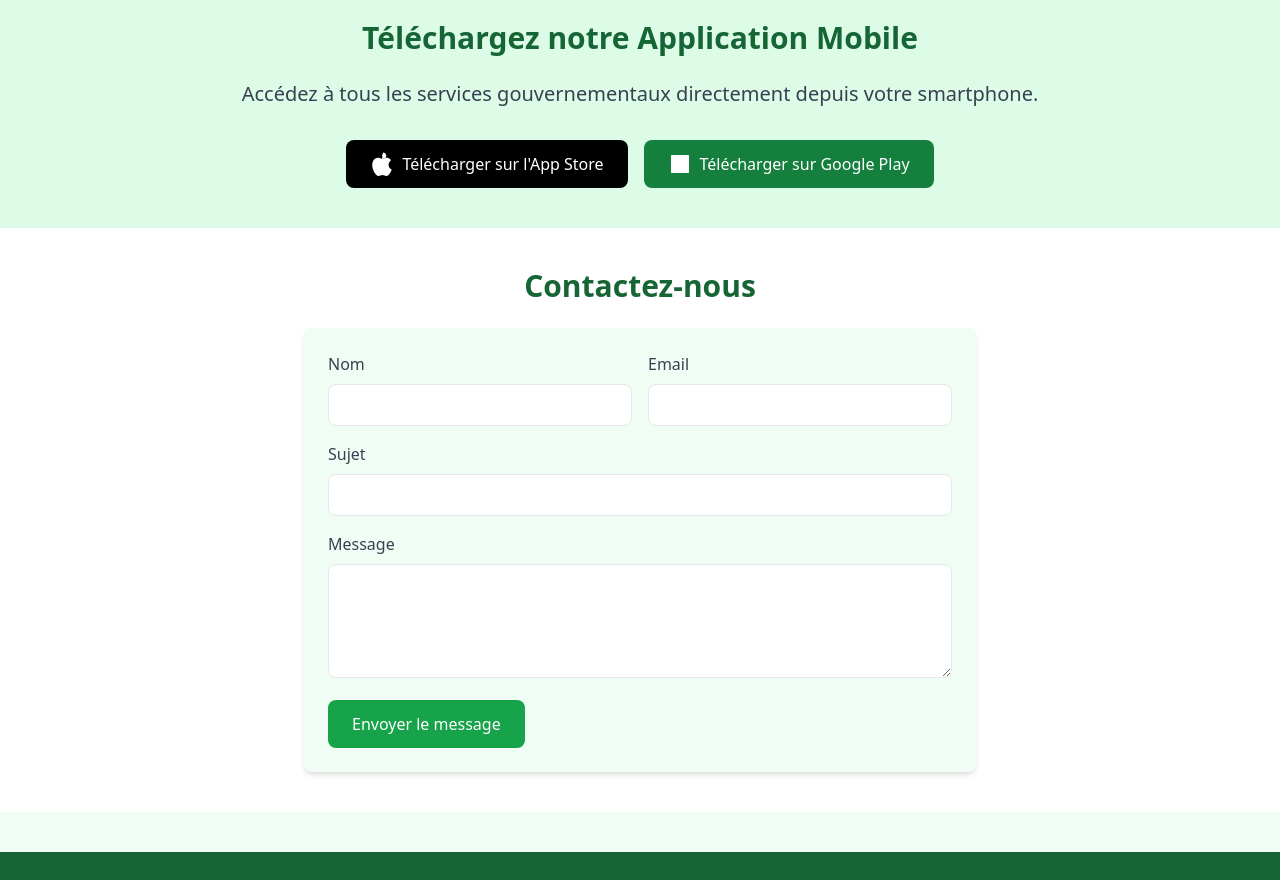
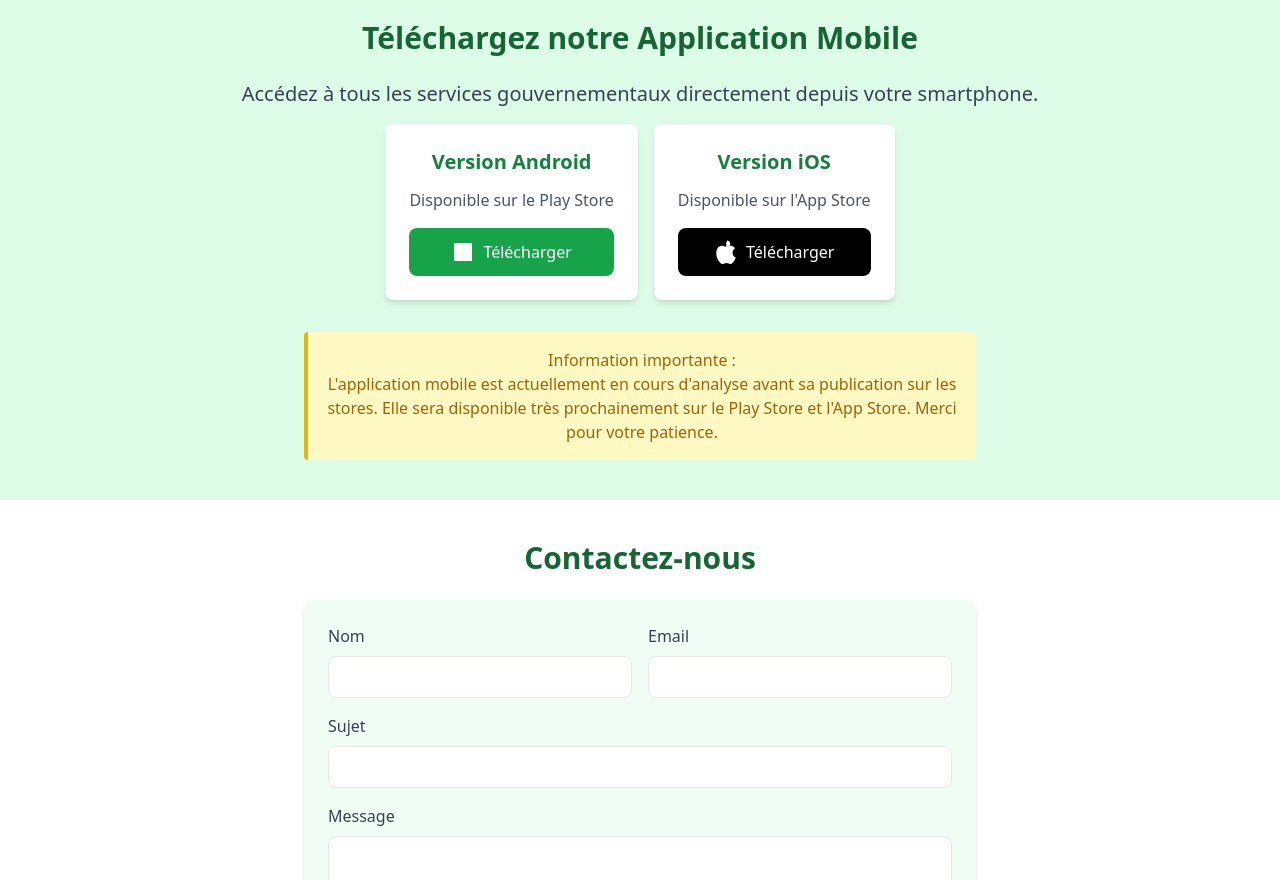
Before and after one commit to T-peres/ngamber-905fa, a plain HTML site: page index.html in a window 1280 px wide. Shown: the part 1640-2520 px from the top of the page. Drawn offline with nearby package versions, Linux system fonts and the light colour scheme.

Commit message:
Ajout de nouveaux fichiers

```diff
--- a/index.html
+++ b/index.html
@@ -164,21 +164,38 @@
 <section id="telechargement" class="bg-green-100 py-10">
     <div class="container mx-auto text-center">
         <h2 class="text-3xl font-semibold text-green-800 mb-6">Téléchargez notre Application Mobile</h2>
-                <p class="text-xl text-gray-700 mb-8">Accédez à tous les services gouvernementaux directement depuis votre smartphone.</p>
-                <div class="flex flex-wrap justify-center gap-4">
-                    <a href="#" class="bg-black text-white px-6 py-3 rounded-lg flex items-center gap-2 hover:bg-gray-800 transition-colors">
+        <p class="text-xl text-gray-700 mb-4">Accédez à tous les services gouvernementaux directement depuis votre smartphone.</p>
+
+        <div class="flex flex-wrap justify-center gap-4 mb-8">
+            <!-- Version Android -->
+            <div class="bg-white p-6 rounded-lg shadow-md max-w-xs">
+                <h3 class="text-xl font-semibold text-green-700 mb-3">Version Android</h3>
+                <p class="text-gray-600 mb-4">Disponible sur le Play Store</p>
+                <a href="https://play.google.com/store" target="_blank" class="bg-green-600 text-white px-6 py-3 rounded-lg flex items-center justify-center gap-2 hover:bg-green-700 transition-colors">
+                    <svg class="w-6 h-6" fill="currentColor" viewBox="0 0 24 24" aria-hidden="true">
+                        <path d="M3 20.4V3.6C3 3.26863 3.26863 3 3.6 3H20.4C20.7314 3 21 3.26863 21 3.6V20.4C21 20.7314 20.7314 21 20.4 21H3.6C3.26863 21 3 20.7314 3 20.4Z"></path>
+                        <path d="M15.91 12.2844C15.91 10.4614 17.1867 9.34644 17.2247 9.31444C16.038 7.73444 14.134 7.63444 13.742 7.63444C12.4127 7.63444 11.206 8.48144 10.558 8.48144C9.878 8.48144 8.814 7.67844 7.694 7.67844C5.542 7.67844 3.5 9.37044 3.5 12.9304C3.5 14.7494 4.078 16.6664 4.886 17.9864C5.606 19.1544 6.382 20.3224 7.502 20.2984C8.566 20.2744 8.982 19.5664 10.318 19.5664C11.654 19.5664 12.014 20.2984 13.198 20.2984C14.382 20.2984 15.078 19.2504 15.798 18.0824C16.414 17.0824 16.702 16.0984 16.726 16.0264C16.686 16.0104 14.406 15.0584 14.406 12.3064L15.91 12.2844ZM13.742 6.49044C14.694 5.40244 14.694 4.15444 14.654 3.80244C13.598 3.85844 12.358 4.55444 11.654 5.40244C10.862 6.36244 10.422 7.50644 10.502 8.69844C11.606 8.79444 12.758 8.12244 13.742 6.49044Z" fill="currentColor"></path>
+                    </svg>
+                    <span>Télécharger</span>
+                </a>
+            </div>
+
+            <!-- Version iOS -->
+            <div class="bg-white p-6 rounded-lg shadow-md max-w-xs">
+                <h3 class="text-xl font-semibold text-green-700 mb-3">Version iOS</h3>
+                <p class="text-gray-600 mb-4">Disponible sur l'App Store</p>
+                <a href="https://www.apple.com/app-store/" target="_blank" class="bg-black text-white px-6 py-3 rounded-lg flex items-center justify-center gap-2 hover:bg-gray-800 transition-colors">
                     <svg class="w-6 h-6" fill="currentColor" viewBox="0 0 24 24" aria-hidden="true">
                         <path d="M12.152 6.896c-.948 0-2.415-1.078-3.96-1.04-2.04.027-3.91 1.183-4.961 3.014-2.117 3.675-.546 9.103 1.519 12.09 1.013 1.454 2.208 3.09 3.792 3.039 1.52-.065 2.09-.987 3.935-.987 1.831 0 2.35.987 3.96.948 1.637-.026 2.676-1.48 3.676-2.948 1.156-1.688 1.636-3.325 1.662-3.415-.039-.013-3.182-1.221-3.22-4.857-.026-3.04 2.48-4.494 2.597-4.559-1.429-2.09-3.623-2.324-4.39-2.376-2-.156-3.675 1.09-4.61 1.09zM12 3.494c.633-1.402 1.246-3.07 1.246-3.07s1.377.104 2.298 1.339c.897 1.195 1.04 2.715.013 3.896-1.026 1.247-3.557 1.013-3.557 1.013s-.156-1.169.52-2.168z"></path>
                     </svg>
-                        <span>Télécharger sur l'App Store</span>
+                    <span>Télécharger</span>
                 </a>
-                    <a href="#" class="bg-green-700 text-white px-6 py-3 rounded-lg flex items-center gap-2 hover:bg-green-800 transition-colors">
-                        <svg class="w-6 h-6" fill="currentColor" viewBox="0 0 24 24" aria-hidden="true">
-                            <path d="M3 20.4V3.6C3 3.26863 3.26863 3 3.6 3H20.4C20.7314 3 21 3.26863 21 3.6V20.4C21 20.7314 20.7314 21 20.4 21H3.6C3.26863 21 3 20.7314 3 20.4Z"></path>
-                            <path d="M15.91 12.2844C15.91 10.4614 17.1867 9.34644 17.2247 9.31444C16.038 7.73444 14.134 7.63444 13.742 7.63444C12.4127 7.63444 11.206 8.48144 10.558 8.48144C9.878 8.48144 8.814 7.67844 7.694 7.67844C5.542 7.67844 3.5 9.37044 3.5 12.9304C3.5 14.7494 4.078 16.6664 4.886 17.9864C5.606 19.1544 6.382 20.3224 7.502 20.2984C8.566 20.2744 8.982 19.5664 10.318 19.5664C11.654 19.5664 12.014 20.2984 13.198 20.2984C14.382 20.2984 15.078 19.2504 15.798 18.0824C16.414 17.0824 16.702 16.0984 16.726 16.0264C16.686 16.0104 14.406 15.0584 14.406 12.3064L15.91 12.2844ZM13.742 6.49044C14.694 5.40244 14.694 4.15444 14.654 3.80244C13.598 3.85844 12.358 4.55444 11.654 5.40244C10.862 6.36244 10.422 7.50644 10.502 8.69844C11.606 8.79444 12.758 8.12244 13.742 6.49044Z" fill="white"></path>
-                        </svg>
-                        <span>Télécharger sur Google Play</span>
-                    </a>
+            </div>
+        </div>
+
+        <div class="bg-yellow-100 border-l-4 border-yellow-500 text-yellow-700 p-4 max-w-2xl mx-auto rounded">
+            <p class="font-medium">Information importante :</p>
+            <p>L'application mobile est actuellement en cours d'analyse avant sa publication sur les stores. Elle sera disponible très prochainement sur le Play Store et l'App Store. Merci pour votre patience.</p>
         </div>
     </div>
 </section>
```
Lines whose indentation alone changed are shown as unchanged.
